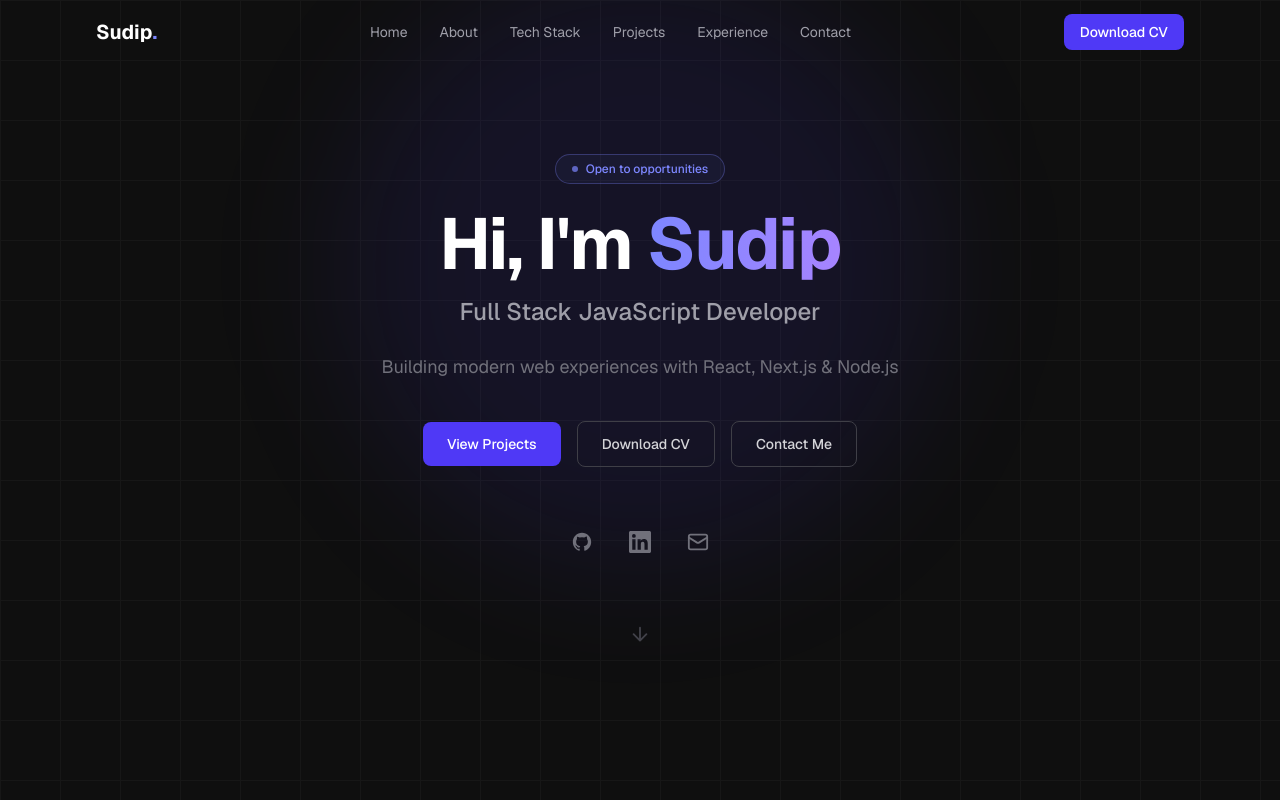
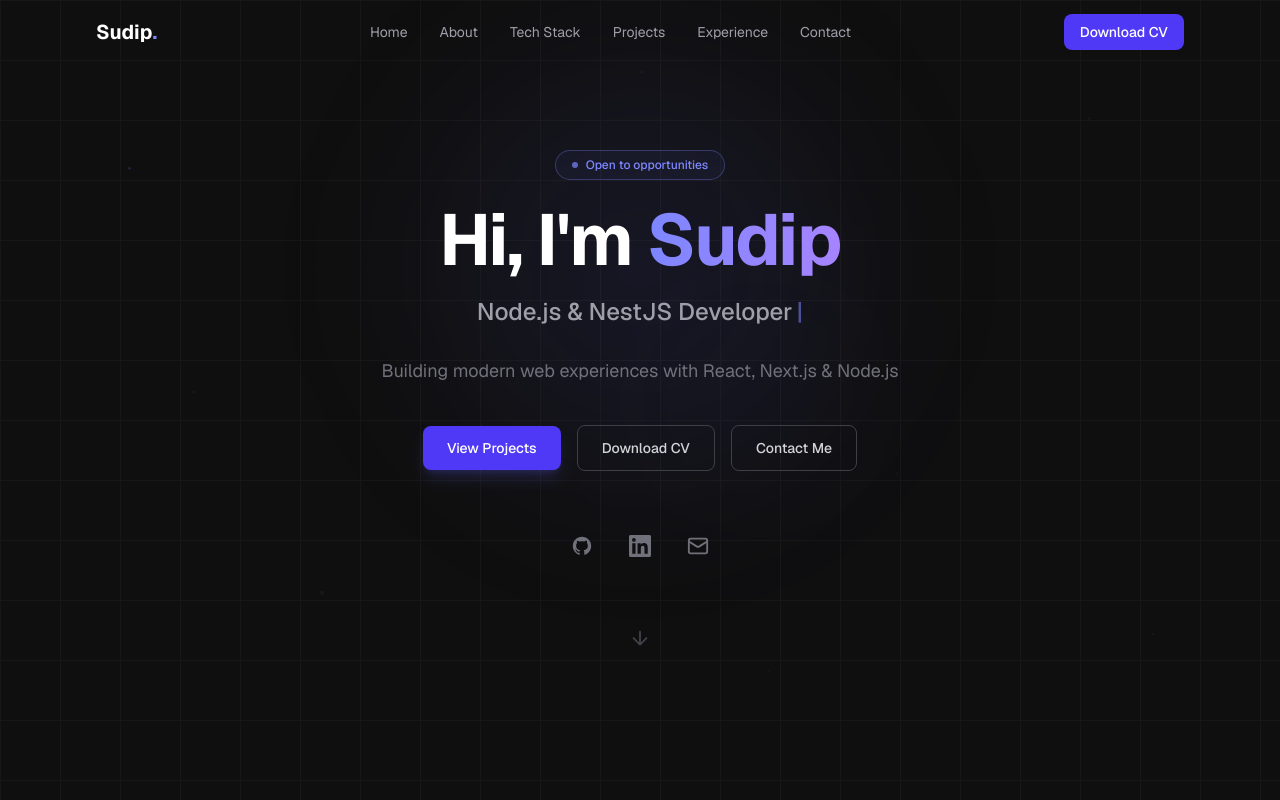
Before and after one commit to Sudip-gt/mine_portfolio, a Next.js app: page / in a window 1280 px wide. Shown: the top 800 px of the page. Built offline with nearby package versions, Linux system fonts and the light colour scheme.

Commit message:
changed animations

```diff
--- /dev/null
+++ b/src/components/animations.tsx
@@ -0,0 +1,123 @@
+"use client";
+
+import { animate, motion, useInView, useMotionValue, useTransform } from "framer-motion";
+import { useEffect, useRef } from "react";
+
+interface FadeInProps {
+  children: React.ReactNode;
+  delay?: number;
+  direction?: "up" | "down" | "left" | "right" | "none";
+  className?: string;
+  once?: boolean;
+}
+
+export function FadeIn({
+  children,
+  delay = 0,
+  direction = "up",
+  className,
+  once = true,
+}: FadeInProps) {
+  const dirMap = {
+    up: { y: 30, x: 0 },
+    down: { y: -30, x: 0 },
+    left: { x: 40, y: 0 },
+    right: { x: -40, y: 0 },
+    none: { x: 0, y: 0 },
+  };
+
+  return (
+    <motion.div
+      className={className}
+      initial={{ opacity: 0, ...dirMap[direction] }}
+      whileInView={{ opacity: 1, x: 0, y: 0 }}
+      viewport={{ once }}
+      transition={{ duration: 0.6, delay, ease: "easeOut" }}
+    >
+      {children}
+    </motion.div>
+  );
+}
+
+interface StaggerContainerProps {
+  children: React.ReactNode;
+  delay?: number;
+  stagger?: number;
+  className?: string;
+}
+
+export function StaggerContainer({
+  children,
+  delay = 0,
+  stagger = 0.08,
+  className,
+}: StaggerContainerProps) {
+  return (
+    <motion.div
+      className={className}
+      initial="hidden"
+      whileInView="visible"
+      viewport={{ once: true }}
+      variants={{
+        hidden: {},
+        visible: {
+          transition: { staggerChildren: stagger, delayChildren: delay },
+        },
+      }}
+    >
+      {children}
+    </motion.div>
+  );
+}
+
+export function StaggerItem({
+  children,
+  className,
+}: {
+  children: React.ReactNode;
+  className?: string;
+}) {
+  return (
+    <motion.div
+      className={className}
+      variants={{
+        hidden: { opacity: 0, y: 20, scale: 0.95 },
+        visible: {
+          opacity: 1,
+          y: 0,
+          scale: 1,
+          transition: { duration: 0.4, ease: "easeOut" },
+        },
+      }}
+    >
+      {children}
+    </motion.div>
+  );
+}
+
+interface CountUpProps {
+  end: number;
+  suffix?: string;
+  className?: string;
+}
+
+export function CountUp({ end, suffix = "", className }: CountUpProps) {
+  const ref = useRef<HTMLSpanElement>(null);
+  const isInView = useInView(ref, { once: true });
+  const count = useMotionValue(0);
+  const rounded = useTransform(count, (v) => Math.round(v));
+
+  useEffect(() => {
+    if (isInView) {
+      const controls = animate(count, end, { duration: 1.5, ease: "easeOut" });
+      return controls.stop;
+    }
+  }, [isInView, count, end]);
+
+  return (
+    <span ref={ref} className={className}>
+      <motion.span>{rounded}</motion.span>
+      {suffix}
+    </span>
+  );
+}
--- a/src/components/sections/Hero.tsx
+++ b/src/components/sections/Hero.tsx
@@ -1,7 +1,8 @@
 "use client";
 
+import { useState, useEffect } from "react";
+import { motion, AnimatePresence } from "framer-motion";
 import { personalInfo } from "@/data/portfolio";
-import { motion } from "framer-motion";
 
 function GithubIcon({ size = 22 }: { size?: number }) {
   return (
@@ -36,16 +37,42 @@ function ArrowDownIcon({ size = 22 }: { size?: number }) {
   );
 }
 
-const fadeUp = {
-  hidden: { opacity: 0, y: 30 },
-  visible: (delay = 0) => ({
-    opacity: 1,
-    y: 0,
-    transition: { duration: 0.6, delay, ease: "easeOut" },
-  }),
-};
+const roles = [
+  "Full Stack Developer",
+  "React & Next.js Engineer",
+  "Node.js & NestJS Developer",
+  "MERN Stack Developer",
+];
+
+const particles = [
+  { id: 1, left: "10%", top: "20%", size: 3, duration: 4, delay: 0 },
+  { id: 2, left: "85%", top: "15%", size: 2, duration: 5, delay: 0.5 },
+  { id: 3, left: "25%", top: "75%", size: 4, duration: 6, delay: 1 },
+  { id: 4, left: "70%", top: "60%", size: 2, duration: 4.5, delay: 1.5 },
+  { id: 5, left: "50%", top: "10%", size: 3, duration: 5.5, delay: 0.8 },
+  { id: 6, left: "90%", top: "80%", size: 2, duration: 4, delay: 2 },
+  { id: 7, left: "15%", top: "50%", size: 3, duration: 6, delay: 0.3 },
+  { id: 8, left: "60%", top: "85%", size: 2, duration: 5, delay: 1.2 },
+];
+
+function fadeUpVariant(delay: number) {
+  return {
+    initial: { opacity: 0, y: 30 },
+    animate: { opacity: 1, y: 0 },
+    transition: { duration: 0.6, delay, ease: "easeOut" as const },
+  };
+}
 
 export default function Hero() {
+  const [roleIndex, setRoleIndex] = useState(0);
+
+  useEffect(() => {
+    const interval = setInterval(() => {
+      setRoleIndex((prev) => (prev + 1) % roles.length);
+    }, 2800);
+    return () => clearInterval(interval);
+  }, []);
+
   const scrollTo = (href: string) => {
     document.querySelector(href)?.scrollIntoView({ behavior: "smooth" });
   };
@@ -65,16 +92,46 @@ export default function Hero() {
         }}
       />
 
-      {/* Glow blob */}
-      <div className="absolute top-1/3 left-1/2 -translate-x-1/2 -translate-y-1/2 w-[600px] h-[600px] bg-indigo-600/10 rounded-full blur-3xl pointer-events-none" />
+      {/* Animated glow blobs */}
+      <motion.div
+        className="absolute top-1/3 left-1/2 -translate-x-1/2 -translate-y-1/2 w-[600px] h-[600px] rounded-full blur-3xl pointer-events-none"
+        animate={{
+          background: [
+            "radial-gradient(circle, rgba(99,102,241,0.12) 0%, transparent 70%)",
+            "radial-gradient(circle, rgba(139,92,246,0.12) 0%, transparent 70%)",
+            "radial-gradient(circle, rgba(99,102,241,0.12) 0%, transparent 70%)",
+          ],
+        }}
+        transition={{ duration: 6, repeat: Infinity, ease: "easeInOut" }}
+      />
+      <motion.div
+        className="absolute bottom-1/4 right-1/4 w-[400px] h-[400px] rounded-full blur-3xl pointer-events-none opacity-40"
+        animate={{
+          background: [
+            "radial-gradient(circle, rgba(139,92,246,0.08) 0%, transparent 70%)",
+            "radial-gradient(circle, rgba(99,102,241,0.08) 0%, transparent 70%)",
+            "radial-gradient(circle, rgba(139,92,246,0.08) 0%, transparent 70%)",
+          ],
+          scale: [1, 1.1, 1],
+        }}
+        transition={{ duration: 8, repeat: Infinity, ease: "easeInOut", delay: 2 }}
+      />
+
+      {/* Floating particles */}
+      {particles.map((p) => (
+        <motion.div
+          key={p.id}
+          className="absolute rounded-full bg-indigo-400/30 pointer-events-none"
+          style={{ left: p.left, top: p.top, width: p.size, height: p.size }}
+          animate={{ y: [-10, 10, -10], opacity: [0.2, 0.6, 0.2] }}
+          transition={{ duration: p.duration, repeat: Infinity, delay: p.delay, ease: "easeInOut" }}
+        />
+      ))}
 
       <div className="relative z-10 max-w-4xl mx-auto px-4 sm:px-6 text-center">
         {/* Badge */}
         <motion.div
-          variants={fadeUp}
-          initial="hidden"
-          animate="visible"
-          custom={0.1}
+          {...fadeUpVariant(0.1)}
           className="inline-flex items-center gap-2 px-4 py-1.5 mb-6 text-xs font-medium text-indigo-400 border border-indigo-400/30 rounded-full bg-indigo-400/5"
         >
           <span className="w-1.5 h-1.5 rounded-full bg-indigo-400 animate-pulse" />
@@ -83,10 +140,7 @@ export default function Hero() {
 
         {/* Name */}
         <motion.h1
-          variants={fadeUp}
-          initial="hidden"
-          animate="visible"
-          custom={0.2}
+          {...fadeUpVariant(0.2)}
           className="text-5xl sm:text-6xl lg:text-7xl font-bold text-white mb-4 tracking-tight"
         >
           Hi, I&apos;m{" "}
@@ -95,23 +149,35 @@ export default function Hero() {
           </span>
         </motion.h1>
 
-        {/* Title */}
-        <motion.h2
-          variants={fadeUp}
-          initial="hidden"
-          animate="visible"
-          custom={0.35}
-          className="text-xl sm:text-2xl font-medium text-zinc-400 mb-6"
+        {/* Cycling role */}
+        <motion.div
+          {...fadeUpVariant(0.35)}
+          className="h-10 flex items-center justify-center mb-6"
         >
-          {personalInfo.title}
-        </motion.h2>
+          <AnimatePresence mode="wait">
+            <motion.h2
+              key={roleIndex}
+              initial={{ opacity: 0, y: 12 }}
+              animate={{ opacity: 1, y: 0 }}
+              exit={{ opacity: 0, y: -12 }}
+              transition={{ duration: 0.4, ease: "easeInOut" }}
+              className="text-xl sm:text-2xl font-medium text-zinc-400"
+            >
+              {roles[roleIndex]}
+              <motion.span
+                animate={{ opacity: [1, 0, 1] }}
+                transition={{ duration: 0.8, repeat: Infinity }}
+                className="ml-1 text-indigo-400"
+              >
+                |
+              </motion.span>
+            </motion.h2>
+          </AnimatePresence>
+        </motion.div>
 
         {/* Tagline */}
         <motion.p
-          variants={fadeUp}
-          initial="hidden"
-          animate="visible"
-          custom={0.5}
+          {...fadeUpVariant(0.5)}
           className="text-base sm:text-lg text-zinc-500 max-w-2xl mx-auto mb-10 leading-relaxed"
         >
           {personalInfo.tagline}
@@ -119,66 +185,59 @@ export default function Hero() {
 
         {/* CTA Buttons */}
         <motion.div
-          variants={fadeUp}
-          initial="hidden"
-          animate="visible"
-          custom={0.65}
+          {...fadeUpVariant(0.65)}
           className="flex flex-wrap items-center justify-center gap-4 mb-14"
         >
-          <button
+          <motion.button
             onClick={() => scrollTo("#projects")}
-            className="px-6 py-3 bg-indigo-600 hover:bg-indigo-500 text-white text-sm font-medium rounded-lg transition-all duration-200 hover:scale-105 hover:shadow-lg hover:shadow-indigo-500/25"
+            whileHover={{ scale: 1.05 }}
+            whileTap={{ scale: 0.97 }}
+            className="px-6 py-3 bg-indigo-600 hover:bg-indigo-500 text-white text-sm font-medium rounded-lg transition-colors shadow-lg shadow-indigo-500/20"
           >
             View Projects
-          </button>
-          <a
+          </motion.button>
+          <motion.a
             href={personalInfo.cvUrl}
             download
-            className="px-6 py-3 border border-zinc-700 hover:border-indigo-400 text-zinc-300 hover:text-white text-sm font-medium rounded-lg transition-all duration-200 hover:scale-105"
+            whileHover={{ scale: 1.05 }}
+            whileTap={{ scale: 0.97 }}
+            className="px-6 py-3 border border-zinc-700 hover:border-indigo-400 text-zinc-300 hover:text-white text-sm font-medium rounded-lg transition-colors"
           >
             Download CV
-          </a>
-          <button
+          </motion.a>
+          <motion.button
             onClick={() => scrollTo("#contact")}
-            className="px-6 py-3 border border-zinc-700 hover:border-indigo-400 text-zinc-300 hover:text-white text-sm font-medium rounded-lg transition-all duration-200 hover:scale-105"
+            whileHover={{ scale: 1.05 }}
+            whileTap={{ scale: 0.97 }}
+            className="px-6 py-3 border border-zinc-700 hover:border-indigo-400 text-zinc-300 hover:text-white text-sm font-medium rounded-lg transition-colors"
           >
             Contact Me
-          </button>
+          </motion.button>
         </motion.div>
 
         {/* Social Links */}
         <motion.div
-          variants={fadeUp}
-          initial="hidden"
-          animate="visible"
-          custom={0.8}
+          {...fadeUpVariant(0.8)}
           className="flex items-center justify-center gap-5 mb-14"
         >
-          <a
-            href={personalInfo.github}
-            target="_blank"
-            rel="noopener noreferrer"
-            className="p-2 text-zinc-500 hover:text-white transition-colors"
-            aria-label="GitHub"
-          >
-            <GithubIcon size={22} />
-          </a>
-          <a
-            href={personalInfo.linkedin}
-            target="_blank"
-            rel="noopener noreferrer"
-            className="p-2 text-zinc-500 hover:text-white transition-colors"
-            aria-label="LinkedIn"
-          >
-            <LinkedinIcon size={22} />
-          </a>
-          <a
-            href={`mailto:${personalInfo.email}`}
-            className="p-2 text-zinc-500 hover:text-white transition-colors"
-            aria-label="Email"
-          >
-            <MailIcon size={22} />
-          </a>
+          {[
+            { href: personalInfo.github, label: "GitHub", icon: <GithubIcon size={22} /> },
+            { href: personalInfo.linkedin, label: "LinkedIn", icon: <LinkedinIcon size={22} /> },
+            { href: `mailto:${personalInfo.email}`, label: "Email", icon: <MailIcon size={22} /> },
+          ].map((social) => (
+            <motion.a
+              key={social.label}
+              href={social.href}
+              target={social.label !== "Email" ? "_blank" : undefined}
+              rel="noopener noreferrer"
+              aria-label={social.label}
+              whileHover={{ scale: 1.2 }}
+              whileTap={{ scale: 0.9 }}
+              className="p-2 text-zinc-500 hover:text-indigo-400 transition-colors"
+            >
+              {social.icon}
+            </motion.a>
+          ))}
         </motion.div>
 
         {/* Scroll down indicator */}
```
Also changed, not shown: src/components/sections/About.tsx (+5 -4 lines), src/components/sections/TechStack.tsx (+6 -3 lines).
